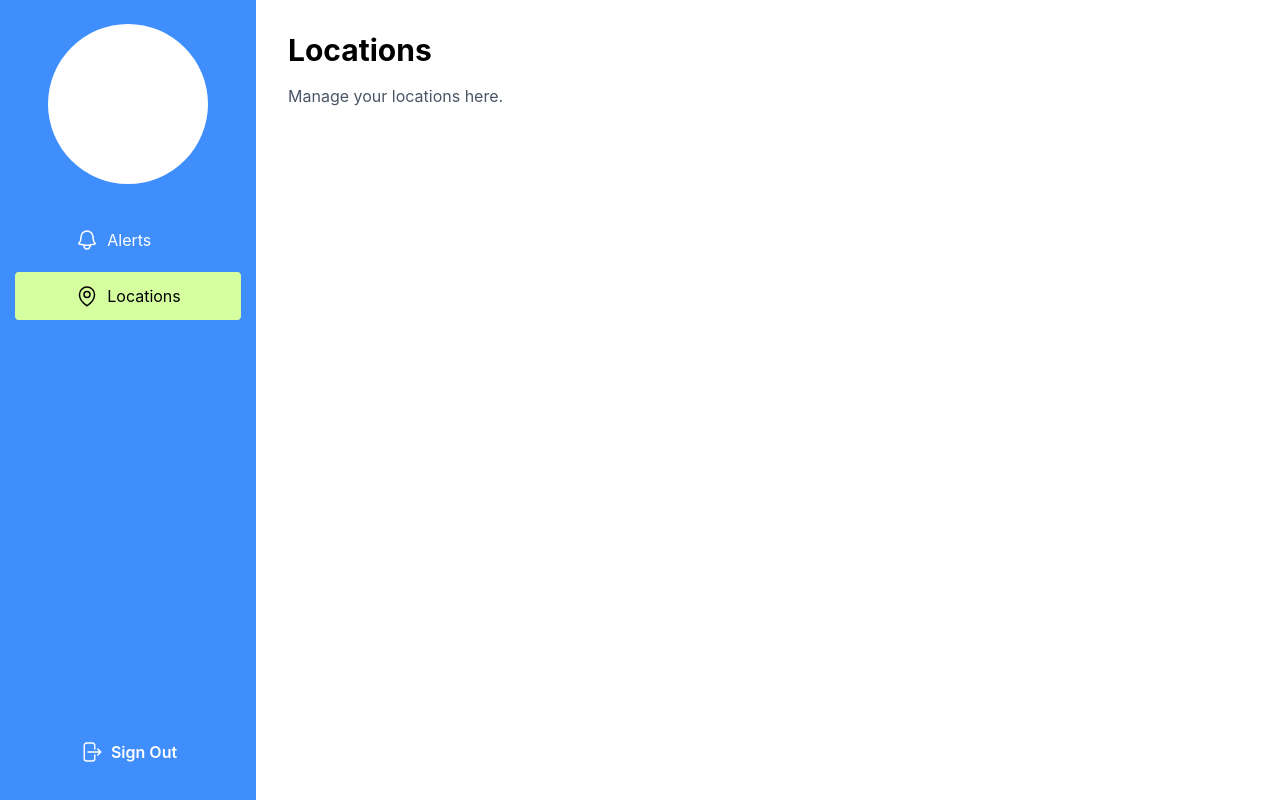
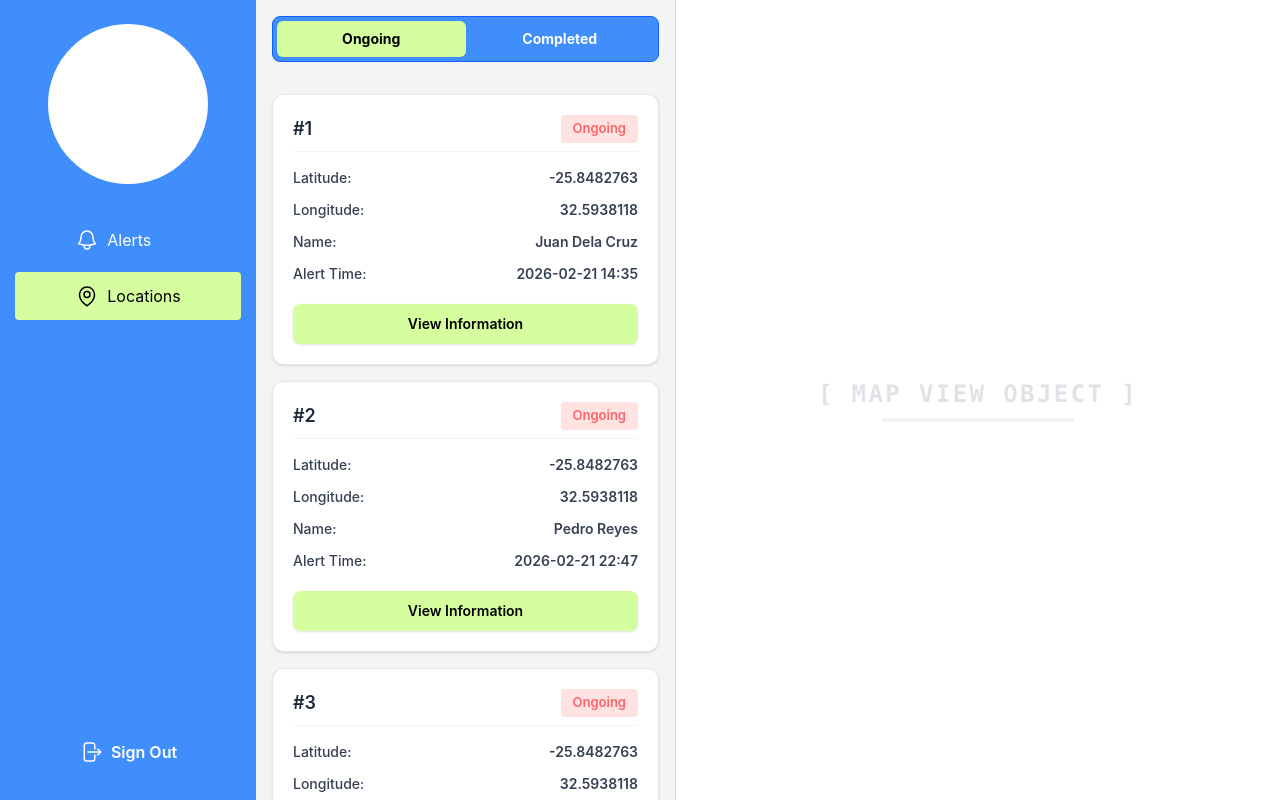
Before and after one commit to rcSabucido/receiver-wakealert, a React (Vite) app: page /locations in a window 1280 px wide. Built offline with nearby package versions, Linux system fonts and the light colour scheme.

Commit message:
#6 Enhance LocationsPage with alert management and toggle functionality

```diff
--- a/src/pages/LocationsPage.tsx
+++ b/src/pages/LocationsPage.tsx
@@ -1,8 +1,154 @@
+import { useState } from "react";
+
+type AlertItem = {
+  id: number;
+  firstName: string;
+  lastName: string;
+  latitude: string;
+  longitude: string;
+  alertTime: string;
+  isCompleted: boolean;
+};
+
+const initialAlerts: AlertItem[] = [
+  {
+    id: 1,
+    firstName: "Juan ",
+    lastName: "Dela Cruz",
+    latitude: "-25.8482763",
+    longitude: "32.5938118",
+    alertTime: "2026-02-21 14:35",
+    isCompleted: false,
+  },
+  {
+    id: 2,
+    firstName: "Pedro ",
+    lastName: "Reyes",
+    latitude: "-25.8482763",
+    longitude: "32.5938118",
+    alertTime: "2026-02-21 22:47",
+    isCompleted: false,
+  },
+  {
+    id: 3,
+    firstName: "Maria ",
+    lastName: "Santos",
+    latitude: "-25.8482763",
+    longitude: "32.5938118",
+    alertTime: "2026-02-21 09:18",
+    isCompleted: false,
+  },
+];
+
 export function LocationsPage() {
+  const [alertsData, setAlertsData] = useState<AlertItem[]>(initialAlerts);
+  const [activeTab, setActiveTab] = useState<"Ongoing" | "Completed">("Ongoing");
+
+  const toggleStatus = (id: number) => {
+    setAlertsData((prev) =>
+      prev.map((alert) =>
+        alert.id === id ? { ...alert, isCompleted: !alert.isCompleted } : alert
+      )
+    );
+  };
+
+  const filteredAlerts = alertsData.filter((alert) =>
+    activeTab === "Ongoing" ? !alert.isCompleted : alert.isCompleted
+  );
+
   return (
-    <div className="flex-1 p-8">
-      <h2 className="text-3xl font-bold mb-4">Locations</h2>
-      <p className="text-gray-600">Manage your locations here.</p>
+    <div className="flex h-screen w-full bg-[#E5E7EB] overflow-hidden">
+
+      {/* Left Column: List Section */}
+      <div className="w-[420px] flex flex-col bg-[#F3F4F6] border-r border-gray-300">
+
+        {/* Top Toggle Bar */}
+        <div className="p-4 bg-gray-100">
+          <div className="flex bg-[#3F8EFC] p-1 rounded-lg border border-blue-600">
+            <button
+              onClick={() => setActiveTab("Ongoing")}
+              className={`flex-1 py-2 text-sm font-bold rounded-md transition-all ${
+                activeTab === "Ongoing"
+                ? "bg-[#D5FF9E] text-black"
+                : "text-white"
+              }`}
+            >
+              Ongoing
+            </button>
+            <button
+              onClick={() => setActiveTab("Completed")}
+              className={`flex-1 py-2 text-sm font-bold rounded-md transition-all ${
+                activeTab === "Completed"
+                ? "bg-[#D5FF9E] text-black"
+                : "text-white"
+              }`}
+            >
+              Completed
+            </button>
+          </div>
+        </div>
+
+        {/* Scrollable Cards */}
+        <div className="flex-1 overflow-y-auto no-scrollbar p-4 space-y-4">
+          {filteredAlerts.map((alert) => (
+            <div key={alert.id} className="bg-white rounded-xl shadow-sm border border-gray-200 p-5">
+
+              <div className="flex justify-between items-center mb-4 border-b border-gray-100 pb-2">
+                <span className="font-semibold text-gray-800 text-lg">#{alert.id}</span>
+                <button
+                  onClick={() => toggleStatus(alert.id)}
+                  className={`text-[13px] px-3 py-1 rounded font-semibold transition-colors ${
+                    alert.isCompleted
+                    ? "bg-green-100 text-green-600"
+                    : "bg-red-100 text-red-400"
+                  }`}
+                >
+                  {alert.isCompleted ? "Completed" : "Ongoing"}
+                </button>
+              </div>
+
+              {/* Data Rows - All Fields Included */}
+              <div className="space-y-3 mb-5">
+                <div className="flex justify-between items-center text-sm">
+                  <span className="text-gray-700 font-medium">Latitude:</span>
+                  <span className="text-gray-700 font-semibold">{alert.latitude}</span>
+                </div>
+
+                <div className="flex justify-between items-center text-sm">
+                  <span className="text-gray-700 font-medium">Longitude:</span>
+                  <span className="text-gray-700 font-semibold">{alert.longitude}</span>
+                </div>
+
+                <div className="flex justify-between items-center text-sm">
+                  <span className="text-gray-700 font-medium">Name:</span>
+                  <span className="text-gray-700 font-semibold">{alert.firstName} {alert.lastName}</span>
+                </div>
+
+                <div className="flex justify-between items-center text-sm">
+                  <span className="text-gray-700 font-medium">Alert Time:</span>
+                  <span className="text-gray-700 font-semibold">{alert.alertTime}</span>
+                </div>
+              </div>
+
+              <button className="w-full bg-[#D5FF9E] hover:bg-[#c2f080] text-black font-semibold
+                      py-2.5 rounded-lg transition-colors text-sm shadow-sm">
+                View Information
+              </button>
+            </div>
+          ))}
+        </div>
+      </div>
+
+      {/* Right Column: Empty Map View Object */}
+      <div className="flex-1 bg-white relative">
+        <div className="absolute inset-0 flex items-center justify-center opacity-30">
+           <div className="text-center font-mono text-gray-400">
+              <p className="text-2xl font-bold uppercase tracking-widest">[ Map View Object ]</p>
+              <div className="h-1 w-48 bg-gray-300 mx-auto mt-2 rounded-full"></div>
+           </div>
+        </div>
+      </div>
+
     </div>
   );
 }
```
